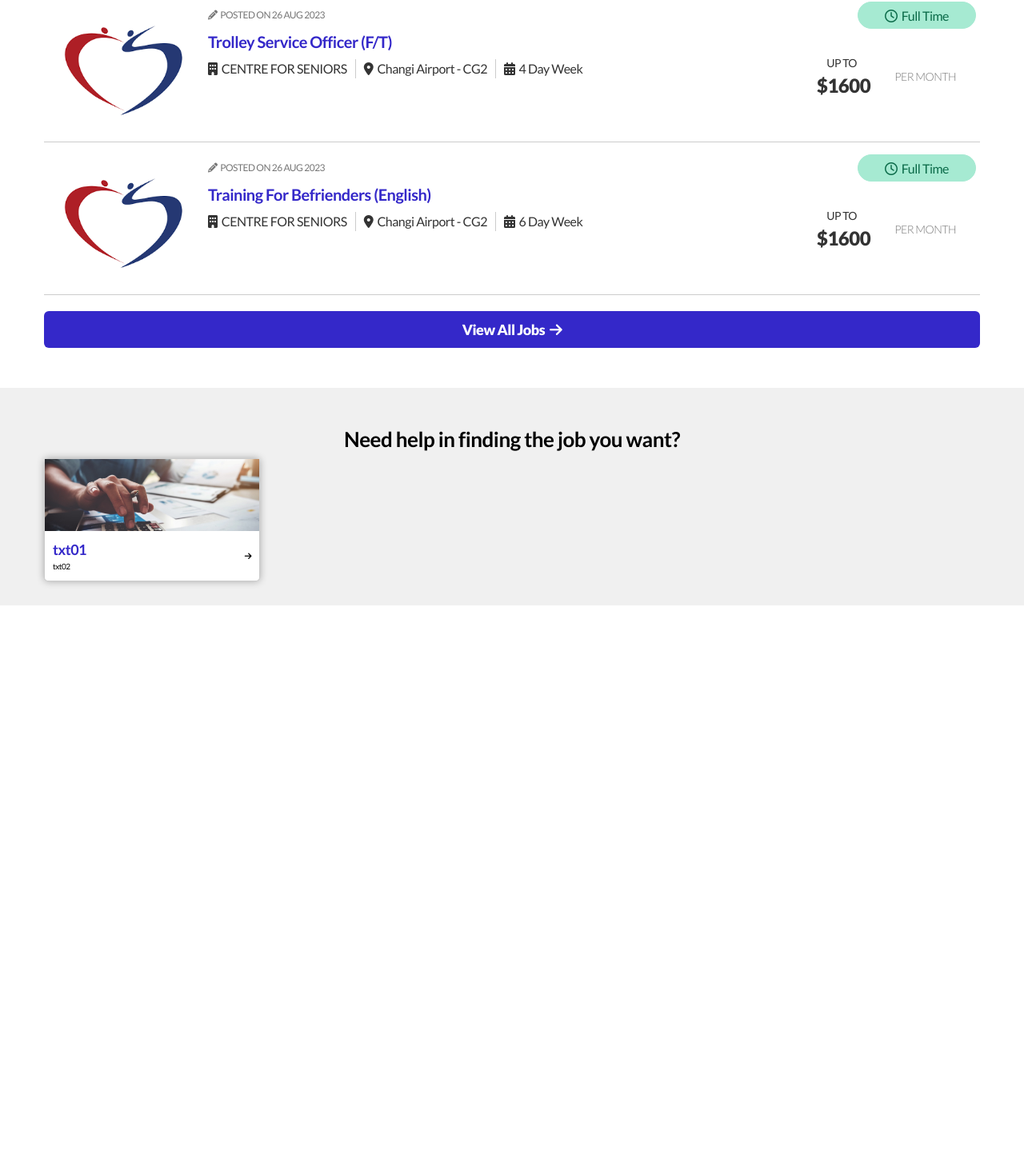
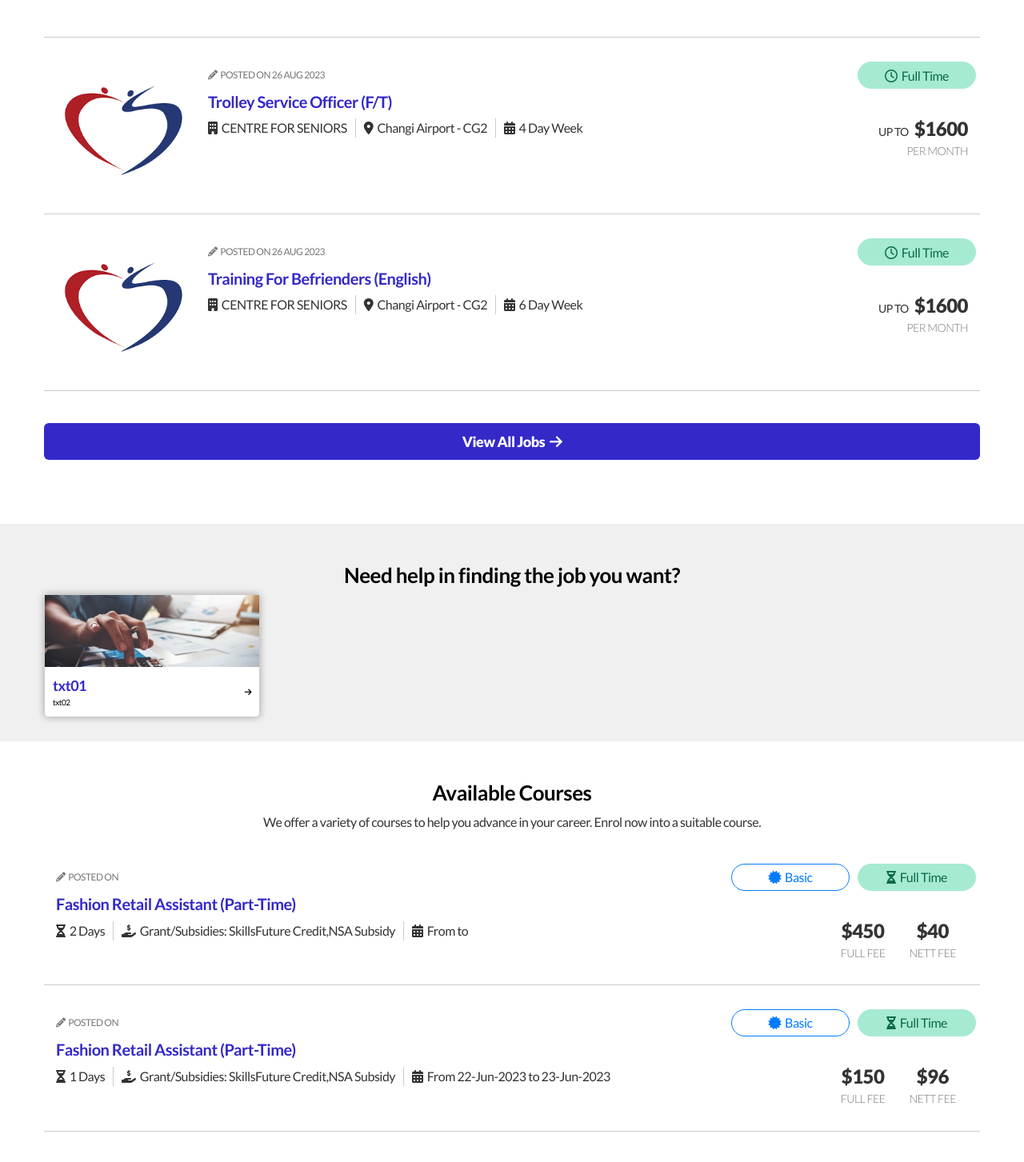
Before and after one commit to phr9000/seniorJob, a React (Create React App) app: page / in a window 1280 px wide. Shown: the part 933-2386 px from the top of the page at 80% size. Before the commit the page ends 1690 px from the top, so only its background shows below. Built offline with nearby package versions, Linux system fonts and the light colour scheme.

Commit message:
+ Avaulable Course Component 미디어쿼리 수정

```diff
--- a/src/assets/styles/layout/availCourses.scss
+++ b/src/assets/styles/layout/availCourses.scss
@@ -1,9 +1,17 @@
 @import "src/assets/styles/abstracts/mixin";
 @import "src/assets/styles/abstracts/variables";
 
+.AvailCoursesComp {
+  padding-top: 3rem;
+  padding-bottom: 3rem;
+}
+
+.sec_cont {
+  margin-bottom: 2rem;
+}
 
 .sec_list {
-  padding: 1.5rem 0;
+  padding: 3rem 0;
   border-bottom: 1px solid #ccc;
 }
 
@@ -57,17 +65,66 @@
 }
 
 
-.courses_tit {
-  @include font(2rem, 600, $primary, 1.1);
-  word-wrap: break-word;
-  margin: 0.5rem 0;
-}
+// .courses_tit {
+//   @include font(2rem, 600, $primary, 1.1);
+//   word-wrap: break-word;
+//   margin: 0.5rem 0;
+// }
 
-.courses_desc {
+.course_desc {
   width: 100%;
 
   @include mobile {
     flex-direction: column-reverse;
+  }
+
+  .courses_tit {
+    font-size: 2rem;
+    font-weight: 600;
+    margin: 5px 0;
+    color: $primary;
+    word-wrap: break-word;
+    line-height: 1.1;
+
+
+    @include desktop {
+      &.mo_ver {
+        display: none;
+      }
+    }
+    @include tablet_m {
+      &.mo_ver {
+        display: none;
+      }
+    }
+
+    @include tablet {
+      &.mo_ver {
+        display: none;
+      }
+    }
+
+    @include mobile {
+      font-size: 1.7rem;
+      &.pc_ver {
+        display: none;
+      }
+    }
+  }
+
+  .courses_info {
+    width: 100%;
+
+    @include tablet_m {
+      align-items: flex-start;
+    }
+    @include tablet {
+      align-items: flex-start;
+    }
+    @include mobile {
+      flex-direction: column-reverse;
+    }
+
   }
 
   ul {
@@ -127,7 +184,7 @@
   }
 }
 
-.salary_area {
+.salary_area_avail {
   text-align: right;
   display: flex;
   align-items: center;
@@ -144,7 +201,11 @@
     justify-content: center;
     padding: 0 1.5rem;
 
-    &:first-child {
+    @include mobile {
+      &:first-child {
+        padding-left: 0;
+      }
+
     }
   }
 }
--- a/src/assets/styles/layout/latestList.scss
+++ b/src/assets/styles/layout/latestList.scss
@@ -5,6 +5,15 @@
   @include mobile {
     flex-direction: column;
   }
+}
+
+.latestListComp {
+  padding-top: 3rem;
+  padding-bottom: 3rem;
+}
+
+.sec_cont {
+  margin-bottom: 2rem;
 }
 
 .sec_list {
--- a/src/components/AvailCourses.tsx
+++ b/src/components/AvailCourses.tsx
@@ -68,7 +68,7 @@ export const CoursesItem: React.FC<{ courses: typeof coursesList[0] }> = ({cours
         </div>
         <div className="row course_desc">
           <h3 className="courses_tit pc_ver">{courses.title}</h3>
-          <div className="courses_desc flex justify-between">
+          <div className="courses_info flex justify-between">
             <ul className="flex align-center">
               <li>
                 <span className="txt">
@@ -89,8 +89,8 @@ export const CoursesItem: React.FC<{ courses: typeof coursesList[0] }> = ({cours
                 </span>
               </li>
             </ul>
-            <h3 className="job_tit mo_ver">{courses.title}</h3>
-            <div className="row salary_area">
+            <h3 className="courses_tit mo_ver">{courses.title}</h3>
+            <div className="row salary_area_avail">
               <div>
                 <div className="salary"><span className="data_salary">{courses.salary}</span></div>
                 <div className="salperiod">{courses.fullFee}</div>
@@ -113,12 +113,12 @@ const margin = {
 };
 const AvailCourses: React.FC = () => {
   return (
-    <div className="section_inner" style={margin}>
+    <div className="section_inner">
       <SecTitle title="Available Courses"/>
       <SecTitleDesc
         desc="We offer a variety of courses to help you advance in your career. Enrol now into a suitable course."
       />
-      <ul>
+      <ul className="sec_cont">
         {coursesList.map(courses => <CoursesItem courses={courses} key={courses.title}/>)}
       </ul>
 
--- a/src/components/LatestList.tsx
+++ b/src/components/LatestList.tsx
@@ -110,7 +110,7 @@ const LatestList: React.FC = () => {
   return (
     <div className="section_inner">
       <SecTitle title="Latest Jobs"/>
-      <ul>
+      <ul className="sec_cont">
         {jobList.map(job => <JobItem job={job} key={job.title}/>)}
       </ul>
       <BigBtn title="View All Jobs"/>
--- a/src/pages/Main/MainLayout.tsx
+++ b/src/pages/Main/MainLayout.tsx
@@ -3,6 +3,7 @@ import React from "react";
 
 /* Import Component */
 import LatestList from "src/components/LatestList";
+import AvailCourses from "src/components/AvailCourses";
 import NeedHelp from "src/pages/Main/needhelp/NeedHelp";
 
 
@@ -50,10 +51,16 @@ const MainLayout: React.FC = () => {
           </div>
         </div>
       </section>
+
       <section className="latestListComp">
         <LatestList/>
       </section>
+
       <NeedHelp/>
+
+      <section className="AvailCoursesComp">
+        <AvailCourses/>
+      </section>
     </main>
   );
 };
```
